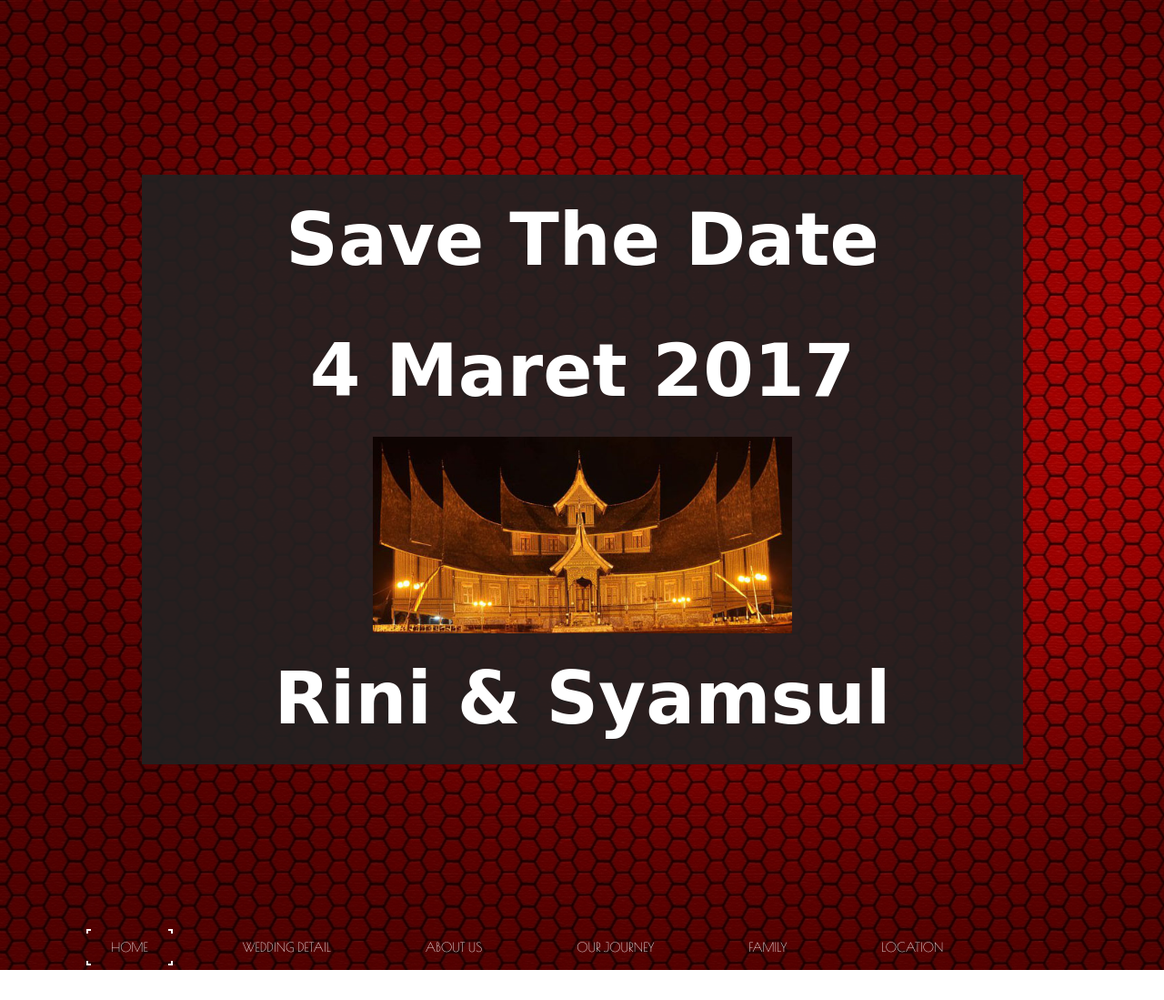
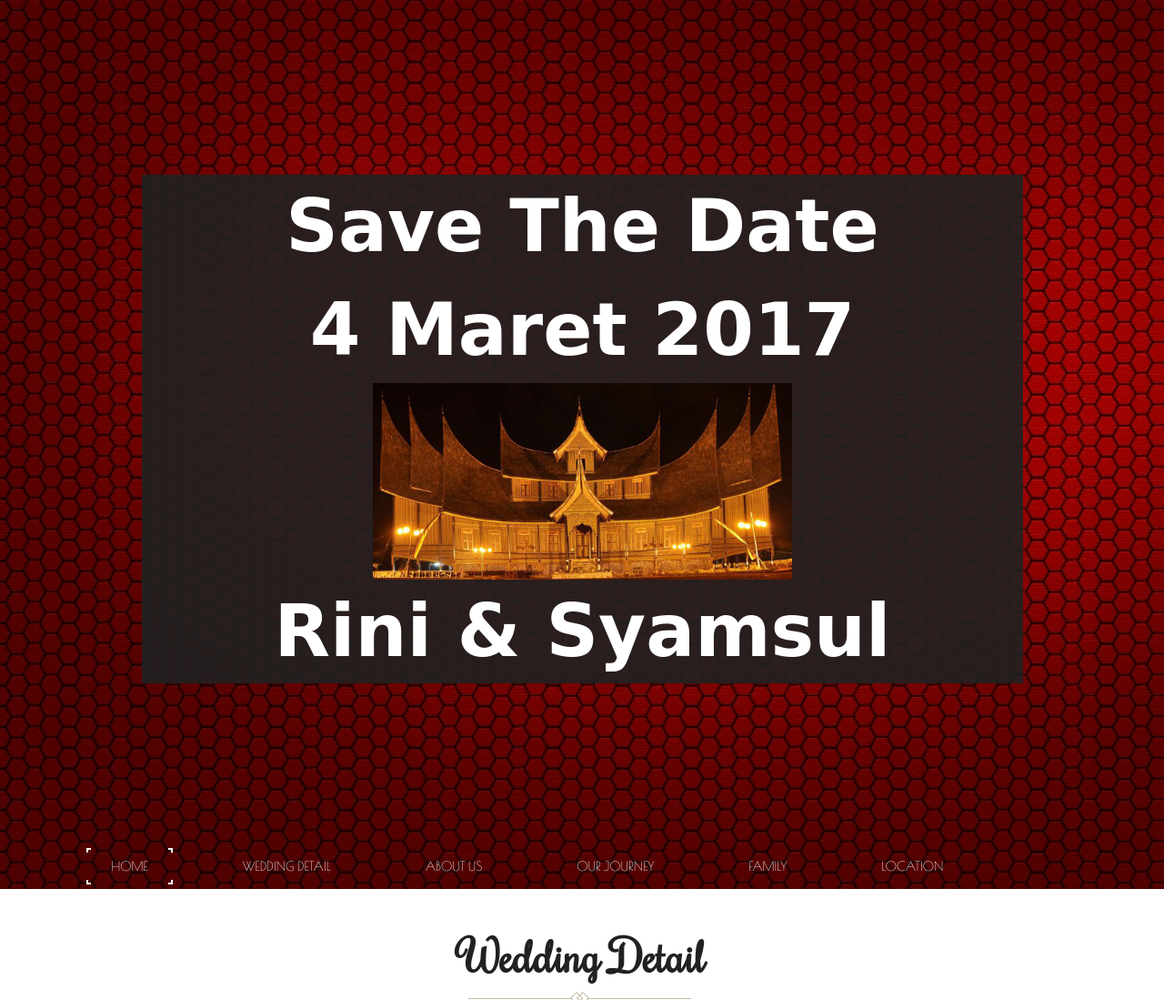
Before and after one commit to riniwindy/rini-syamsul.xyz, a PHP site: page / in a window 1280 px wide. Shown: the top 1099 px of the page at 91% size. Run offline with PHP 8.4, Linux system fonts and the light colour scheme; some web fonts are replaced.

Commit message:
Update style.css

```diff
--- a/css/style.css
+++ b/css/style.css
@@ -179,9 +179,7 @@ ul.social-icons li .icon-button .icon-g-plus:hover{
 .banner-info p{
 	font-size: 5em;
     color: #FFFFFF;
-    line-height: 1.8em;
     font-weight: 900;
-    padding: .3em;
     background: rgba(33, 33, 33, 0.91);
 }
 .navbar-default {
```
